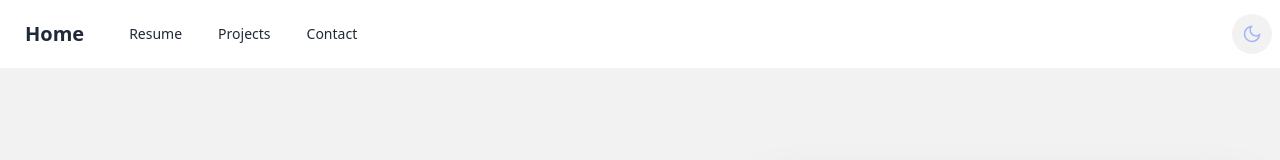
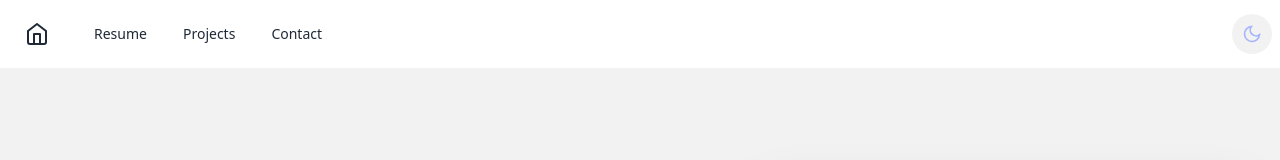
Before and after one commit to thatdudegrantt/personal-site, a Next.js app: page / in a window 1280 px wide. Shown: the top 160 px of the page. Built offline with nearby package versions, Linux system fonts and the light colour scheme; grey boxes are pictures that could not be loaded.

Commit message:
house icon in navbar

```diff
--- a/src/components/Navbar.js
+++ b/src/components/Navbar.js
@@ -20,8 +20,21 @@
         <div className="navbar bg-base-100 shadow-lg">
 
             <div className="flex-1 flex items-center gap-2">
-                <a href="/" className="btn btn-ghost normal-case text-xl text-base-content">
-                    Home
+                <a href="/" className="btn btn-ghost normal-case text-xl text-base-content" aria-label={"Home"}>
+                    <svg
+                        xmlns="http://www.w3.org/2000/svg"
+                        width="24"
+                        height="24"
+                        viewBox="0 0 24 24"
+                        fill="none"
+                        stroke="currentColor"
+                        strokeWidth="2"
+                        strokeLinecap="round"
+                        strokeLinejoin="round"
+                    >
+                        <path d="M3 9l9-7 9 7v11a2 2 0 0 1-2 2H5a2 2 0 0 1-2-2z"></path>
+                        <polyline points="9 22 9 12 15 12 15 22"></polyline>
+                    </svg>
                 </a>
                 <ul className="menu menu-horizontal px-1 text-base-content gap-1">
                     <li>
```
